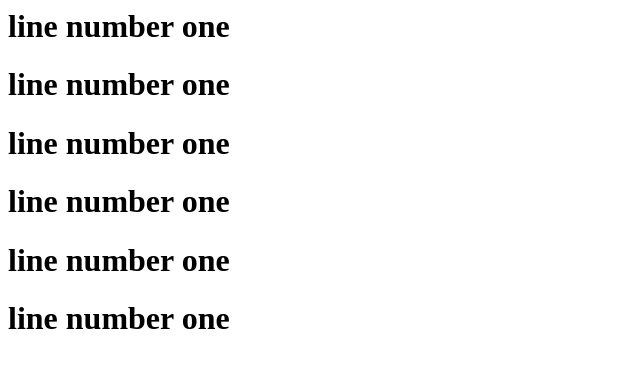
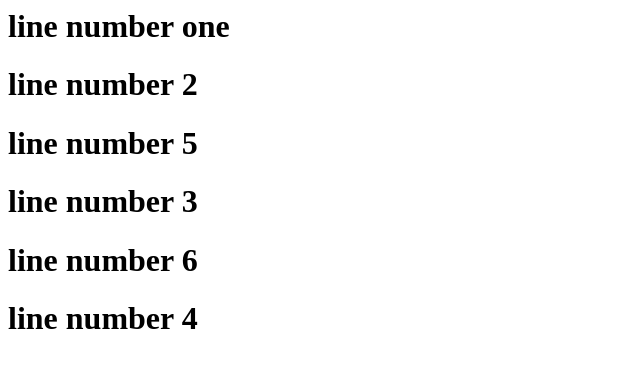
Before and after one commit to Kunalsharma231/demoforuf, a plain HTML site: page index.html in a window 1280 px wide. Shown: the whole page, without its empty margins (0-640 px from the left). Drawn offline with Linux system fonts and the light colour scheme.

Commit message:
Update index.html

```diff
--- a/index.html
+++ b/index.html
@@ -1,6 +1,6 @@
 <h1>line number one</h1>
-<h1>line number one</h1>
-<h1>line number one</h1>
-<h1>line number one</h1>
-<h1>line number one</h1>
-<h1>line number one</h1>
+<h1>line number 2</h1>
+<h1>line number 5</h1>
+<h1>line number 3</h1>
+<h1>line number 6</h1>
+<h1>line number 4</h1>
```
